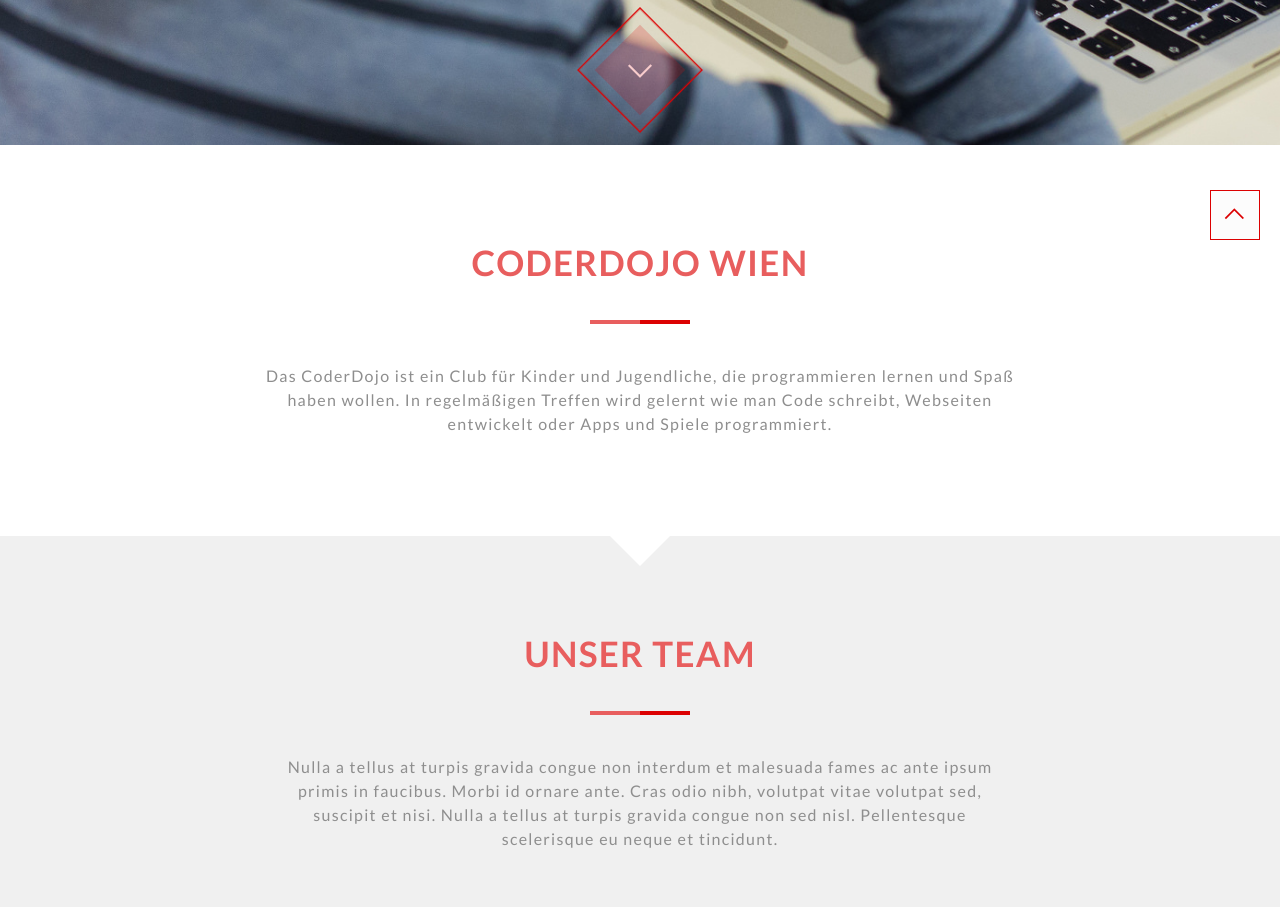
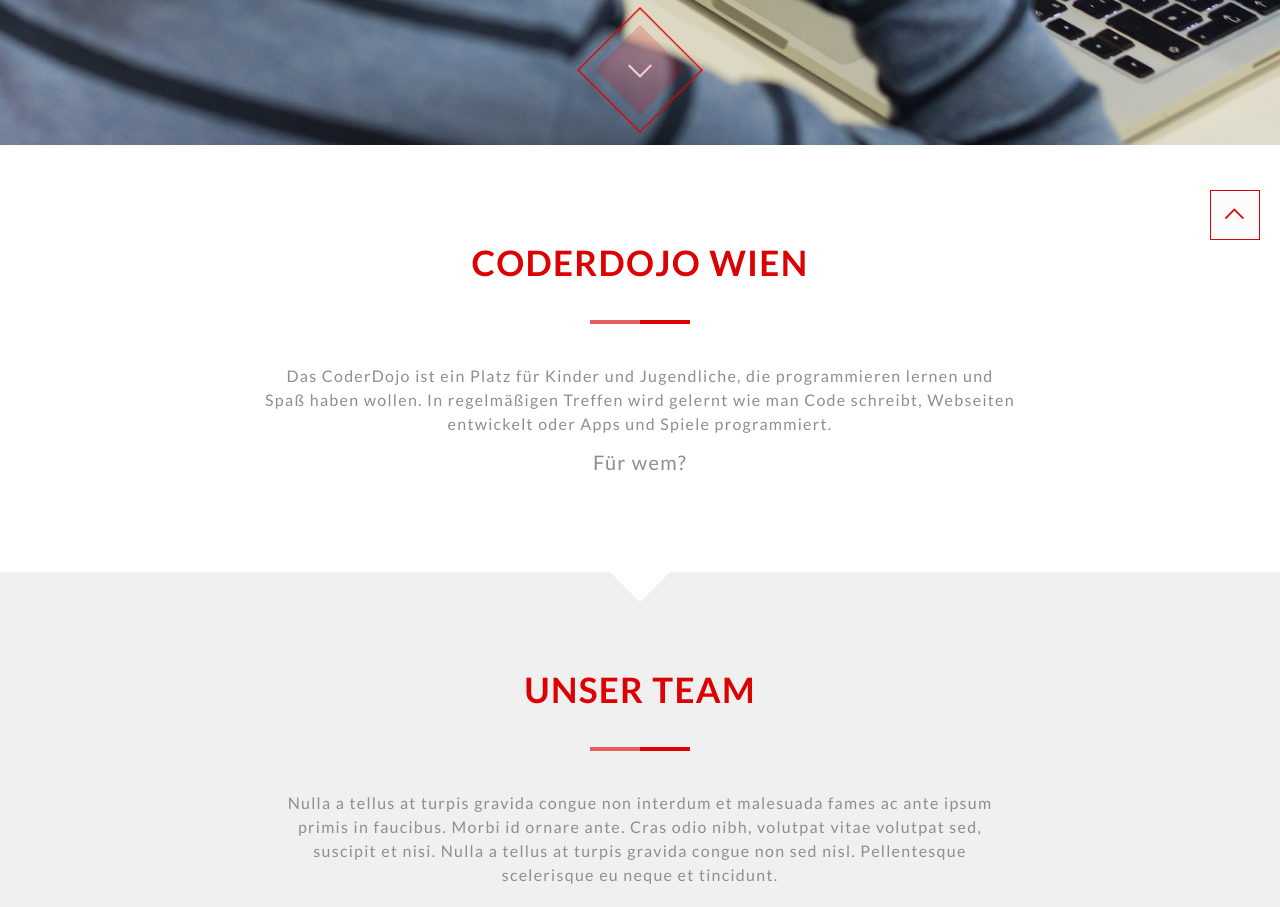
Before and after one commit to coderdojo-wien/coderdojo-wien.github.io, a Jekyll site: the page built from index.html, in a window 1280 px wide, cut to the strip 755-1662 px from the top of the page. Built offline with Jekyll 4.4.1, drawn with Linux system fonts in a browser that asks for light colours; nearby versions of some CDN libraries; some of the changed lines change nothing that is shown; some of the changed text lies outside the part shown.

Commit message:
Adapt colors Cleanup unused keys from _config Adapt text

```diff
--- a/_config.yml
+++ b/_config.yml
@@ -1,11 +1,3 @@
-#
-# Sera - OnePage Jekyll Template
-# Configuration File
-#
-
-# Information for compile
-exclude: [".gitignore", "node_modules", "docker-compose.yml", "Gemfile", "Gemfile.lock", "gulpfile.js", "package.json", "README.md"]
-
 #######################################################
 #######################################################
 ###############   HEADER INFORMATIONS   ###############
@@ -67,25 +59,6 @@
 google-plus: '#'
 vimeo: '#'
 
-#########################
-######   Widgets   ######
-#########################
-
-#
-# About Blog Author Widget
-#
-about-widget:
-  author-avatar: avatar-02.jpg
-  author-name: John Doe
-  author-tagline: Blog Author
-  author-info: Cum sociis que penatibus et magnis dis parturient montes lorem, nascetur ridiculus mus. Donec quam felis, ultricies nec.
-  author-social-links:
-    youtube: '#'
-    pinterest: '#'
-    facebook: '#'
-    twitter: '#'
-    google-plus: '#'
-
 # Google Map JS api
 # This is my api for this template
 key-api: AIzaSyA3sRKRuJN5RybRwAc79U3wBn6S8SEfVU4
@@ -100,110 +73,17 @@
   user-id: REPLACEME
   list-id: REPLACEME
 
-####
-#
-# Hi you now use Sera - OnePage Jekyll Template created by Gleesik™
-#
-# Below are each section from the website in order from top to bottom
-# @TODO Edit each sections with your real information and each section from Sera will autocomplete with your information
-#
-####
-
 #####################################
 #############   About   #############
 #####################################
 about-title: CoderDojo Wien
-about-description: Das CoderDojo ist ein Club für Kinder und Jugendliche, die programmieren lernen und Spaß haben wollen. In regelmäßigen Treffen wird gelernt wie man Code schreibt, Webseiten entwickelt oder Apps und Spiele programmiert.
-
-
-#####################################
-#############  Features  ############
-#####################################
-features-title: Features
-features-description: Lorem ipsum dolor sit amet, consectetur adipiscing elit. Aenean at tincidunt sem. Interdum et malesuada fames ac ante ipsum primis in faucibus. Morbi id ornare ante.
-
-#
-# Features
-#
-features:
-
-# Feature
-- title: Clean & Unique Design
-  description: Maecenas sed laoreet urna. Praesent eget tristique tortor. Suspendisse consequat sed turpis in mattis.
-  icon: pe-7s-vector
-
-# Feature
-- title: Professional Support
-  description: Maecenas sed laoreet urna. Praesent eget tristique tortor. Suspendisse consequat sed turpis in mattis.
-  icon: pe-7s-help2
-
-# Feature
-- title: Pixel Perfect
-  description: Maecenas sed laoreet urna. Praesent eget tristique tortor. Suspendisse consequat sed turpis in mattis.
-  icon: pe-7s-airplay
-
+about-description: Das CoderDojo ist ein Platz für Kinder und Jugendliche, die programmieren lernen und Spaß haben wollen. In regelmäßigen Treffen wird gelernt wie man Code schreibt, Webseiten entwickelt oder Apps und Spiele programmiert. <h3>Für wem?</h3>
 
 #####################################
 ############  Exercises  ############
 #####################################
 exercises-title: Übungen
 exercises-description: Maecenas tempus nec mi et placerat. Duis at odio vitae ex gravida volutpat. Nulla finibus aliquet diam ut eleifend. Mauris consequat interdum quam. Mauris dui sapien, efficitur et cursus id, molestie fringilla turpis.
-
-#####################################
-##########  Core Features  ##########
-#####################################
-core-title: Core Features
-core-description: Duis at odio vitae ex gravida volutpat. Nulla finibus aliquet diam ut eleifend. Mauris consequat interdum quam. Mauris dui sapien, efficitur et cursus id, molestie fringilla turpis aliquet diam ut eleifend.
-
-#
-# Core Features Left
-#
-core-features-left:
-
-# Feature
-- name: Creative
-  description: Lorem ipsum dolor sit amet, consectetuer adipiscing diam.
-  icon: pe-7s-light
-
-# Feature
-- name: Minimalism
-  description: Lorem ipsum dolor sit amet, consectetuer adipiscing diam.
-  icon: pe-7s-drop
-
-# Feature
-- name: Clean Coding
-  description: Lorem ipsum dolor sit amet, consectetuer adipiscing diam.
-  icon: pe-7s-coffee
-
-# Feature
-- name: Friendly
-  description: Lorem ipsum dolor sit amet, consectetuer adipiscing diam.
-  icon: pe-7s-smile
-
-#
-# Core Features Right
-#
-core-features-right:
-
-# Feature
-- name: Branding
-  description: Lorem ipsum dolor sit amet, consectetuer adipiscing diam.
-  icon: pe-7s-wine
-
-# Feature
-- name: Web Design
-  description: Lorem ipsum dolor sit amet, consectetuer adipiscing diam.
-  icon: pe-7s-monitor
-
-# Feature
-- name: Graphic Design
-  description: Lorem ipsum dolor sit amet, consectetuer adipiscing diam.
-  icon: pe-7s-crop
-
-# Feature
-- name: Photography
-  description: Lorem ipsum dolor sit amet, consectetuer adipiscing diam.
-  icon: pe-7s-camera
 
 #####################################
 ############### Team ################
@@ -222,9 +102,8 @@
 #####################################
 ############   Contact   ############
 #####################################
-contact-title: Sagen sie Hallo
-contact-description: Bei Fragen oder Anregungen schreiben sie uns hier oder sagen sie einfach <a href="mailto:hallo@wien.coderdojo.net">Hallo</a>!
-
+contact-title: Sag einfach Hallo!
+contact-description: Hast du Fragen oder Anregungen? Schreib uns oder sag einfach <a href="mailto:hallo@wien.coderdojo.net">Hallo</a>!
 
 #####################################
 #############   Footer   ############
@@ -243,3 +122,6 @@
 sass:
   sass_dir: _scss
   style: compressed
+
+# Information for compile
+exclude: [".gitignore", "node_modules", "docker-compose.yml", "Gemfile", "Gemfile.lock", "gulpfile.js", "package.json", "README.md"]
--- a/_scss/layout/_contact.scss
+++ b/_scss/layout/_contact.scss
@@ -1,22 +1,14 @@
-/**
- *
- *  Contact Section Style
- *
- *  @package gleesik_layout
- *
- **/
-
 section.contact-section {
   color: $light-gray;
 
   // Section Header
   header.section-header {
     h2, h3, h4 {
-      color: $white;
+      color: $primary;
     }
 
     hr {
-      background: $white;
+      background: $secondary;
     }
   }
 
--- a/_scss/layout/_events.scss
+++ b/_scss/layout/_events.scss
@@ -1,11 +1,3 @@
-/**
- *
- *  Events Section Style
- *
- *  @package gleesik_layout
- *
- **/
-
 section.events-section {
 
   // Pricing Tables Container
@@ -56,7 +48,7 @@
         padding: 20px 0;
         font-weight: bold;
         border-bottom: none;
-        background-color: $secondary;
+        background-color: $primary  ;
         overflow: hidden;
 
           .event-date {
@@ -96,7 +88,7 @@
               color:  $white;
               &:active,
               &:hover{
-                color: $primary;
+                color: $secondary;
               }
             }
 
@@ -109,15 +101,15 @@
          .button{
            background-color: $white;
            border-color: $secondary;
-           color: $secondary;
+           color: $primary;
               &:active,
               &:hover{
                 color: $white;
-                background-color: $primary;
+                background-color: $secondary;
               }
          }
 
-        background-color: $secondary;
+        background-color: $primary;
         padding-bottom: 20px;
       }
 
--- a/_scss/layout/_sections.scss
+++ b/_scss/layout/_sections.scss
@@ -1,11 +1,3 @@
-/**
- *
- *  Sections Style
- *
- *  @package gleesik_layout
- *
- **/
-
 section.site-section {
   padding: 100px 0;
   background: $section-bg;
@@ -17,7 +9,7 @@
     h1, h2, h3, h4, h5, h6 {
       font-weight: bold;
       text-transform: uppercase;
-      color: $secondary;
+      color: $primary;
     }
 
     hr.normal {
```
